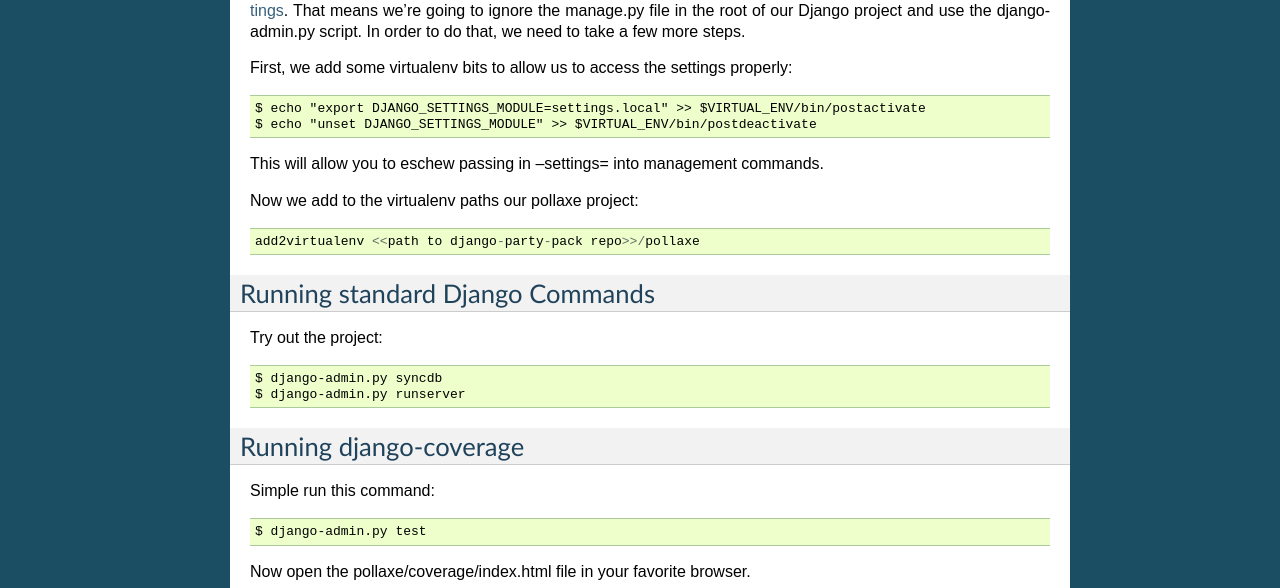
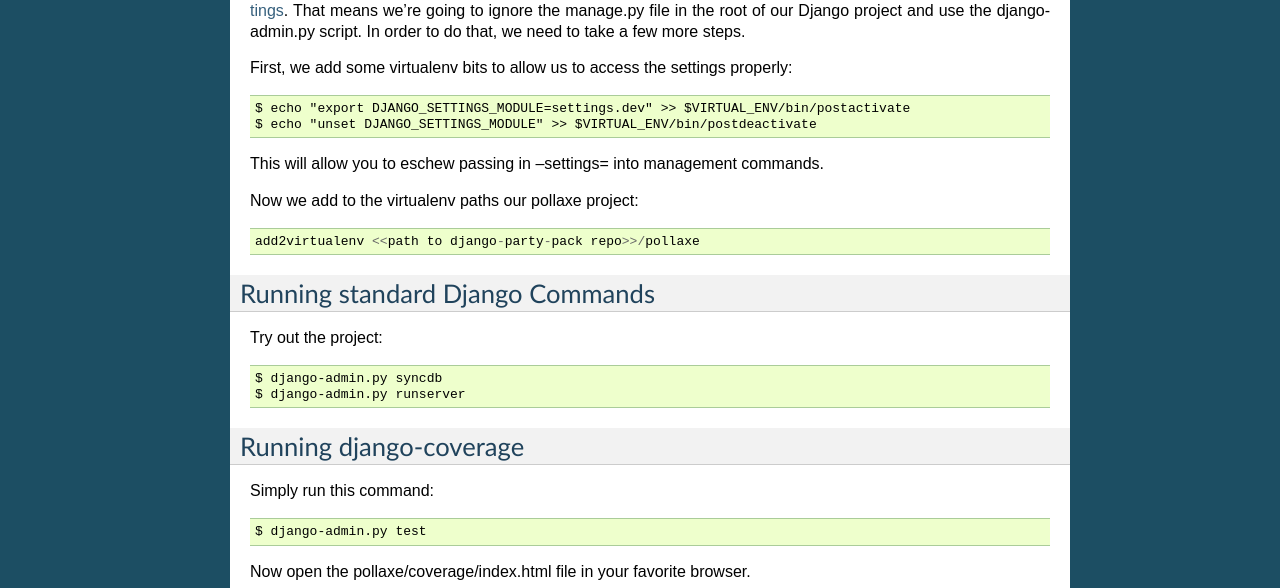
Before and after one commit to pydanny/django-party-pack, a Sphinx documentation site: the page built from docs/install.rst, in a window 1280 px wide. Shown: the part 1060-1648 px from the top of the page. Built offline with Sphinx 7.4.7, drawn with Linux system fonts in a browser that asks for light colours.

Commit message:
Fix a couple typos including one that causes the first run of syncdb to fail on missing settings file.

```diff
--- a/docs/contributors.rst
+++ b/docs/contributors.rst
@@ -21,4 +21,4 @@ I didn't do this in a vacuum. This is built off of packages and libraries create
 * Ned Batchelder for coverage.py
 * Steve Holden for teaching me better skills explaining technical things in text.
 
- If I miss anyone I apologize!
+ If I missed anyone I apologize!
--- a/docs/install.rst
+++ b/docs/install.rst
@@ -53,7 +53,7 @@ We're going to follow what Django BDFL Jacob Kaplan-Moss `advocates as best prac
 
 First, we add some virtualenv bits to allow us to access the settings properly::
 
-    $ echo "export DJANGO_SETTINGS_MODULE=settings.local" >> $VIRTUAL_ENV/bin/postactivate
+    $ echo "export DJANGO_SETTINGS_MODULE=settings.dev" >> $VIRTUAL_ENV/bin/postactivate
     $ echo "unset DJANGO_SETTINGS_MODULE" >> $VIRTUAL_ENV/bin/postdeactivate
 
 This will allow you to eschew passing in --settings= into management commands.
@@ -73,7 +73,7 @@ Try out the project::
 Running django-coverage
 ========================
 
-Simple run this command::
+Simply run this command::
 
     $ django-admin.py test
 
```
